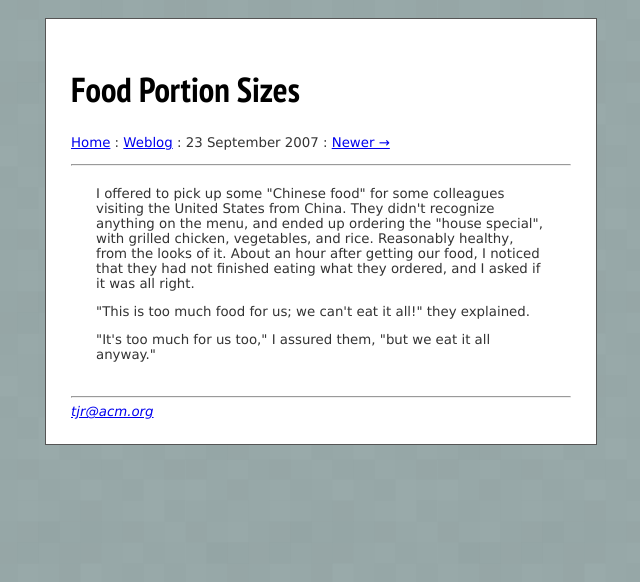
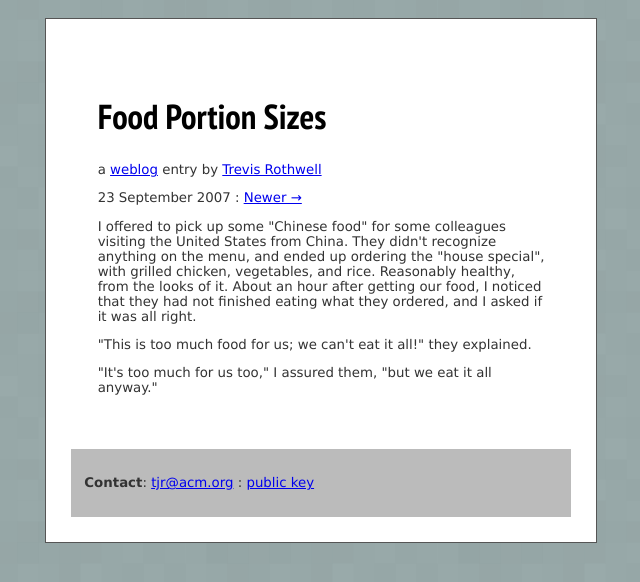
Before and after one commit to tjr/tjr.github.com, a Jekyll site: the page built from _posts/2007-09-23-food-portion-sizes.html, in a window 1280 px wide. Shown: the top 582 px of the page, without its empty margins (319-959 px from the left). Built offline with Jekyll 4.4.1, drawn with Linux system fonts in a browser that asks for light colours.

Commit message:
updating weblog template

```diff
--- a/_layouts/weblogentry.html
+++ b/_layouts/weblogentry.html
@@ -8,9 +8,13 @@
 <body>
 <div id="content">
 
+<div class="white">
 <h1>{{ page.title }}</h1>
 <p>
-<a href="/">Home</a> : <a href="/weblog/">Weblog</a> : {{ page.date | date_to_long_string }}
+a <a href="/weblog/">weblog</a> entry by <a href="/">Trevis Rothwell</a>
+
+<div class="insertbox">
+{{ page.date | date_to_long_string }}
 :
 {% if page.previous %}
         <a rel="prev" href="{{ page.previous.url }}">&larr; Older</a>
@@ -21,15 +25,22 @@
     {% if page.next %}
         <a rel="next" href="{{ page.next.url }}">Newer &rarr;</a>
     {% endif %}
-<hr>
+</div>
 
 <div id="blogcontent">
 {{ content }}
 </div>
 
-<hr>
+</div>
 
-<i><a href="mailto:tjr@acm.org">tjr@acm.org</a></i>
+<div class="powderblue">
+<p>
+<b>Contact</b>: <a href="mailto:tjr@acm.org">tjr@acm.org</a> :
+
+<a href="http://pgp.mit.edu:11371/pks/lookup?op=get&search=0x03B7725C092D4D37">public key</a>
+</p>
+</div>
+
 
 </div>
 </body>
--- a/css/modern.css
+++ b/css/modern.css
@@ -27,6 +27,31 @@ body {
   text-align: left;
 }
 
+insertbox {
+  background-color: #CCC;
+  padding: 1em;
+}
+
+.powderblue {
+  background-color: #BBB;
+  padding: 1em;
+}
+
+.twitter {
+  background-color: #BDB;
+  padding: 1em;
+}
+
+.peachpuff {
+  background-color: #FFA45D;
+  padding: 1em;
+}
+
+.white {
+  background-color: white;
+  padding: 2em;
+}
+
 div.nav {
   background-color: #AACCEE;
   border: 1px solid #444;
```
Also changed, not shown: _layouts/weblog.html (+10 -4 lines).
